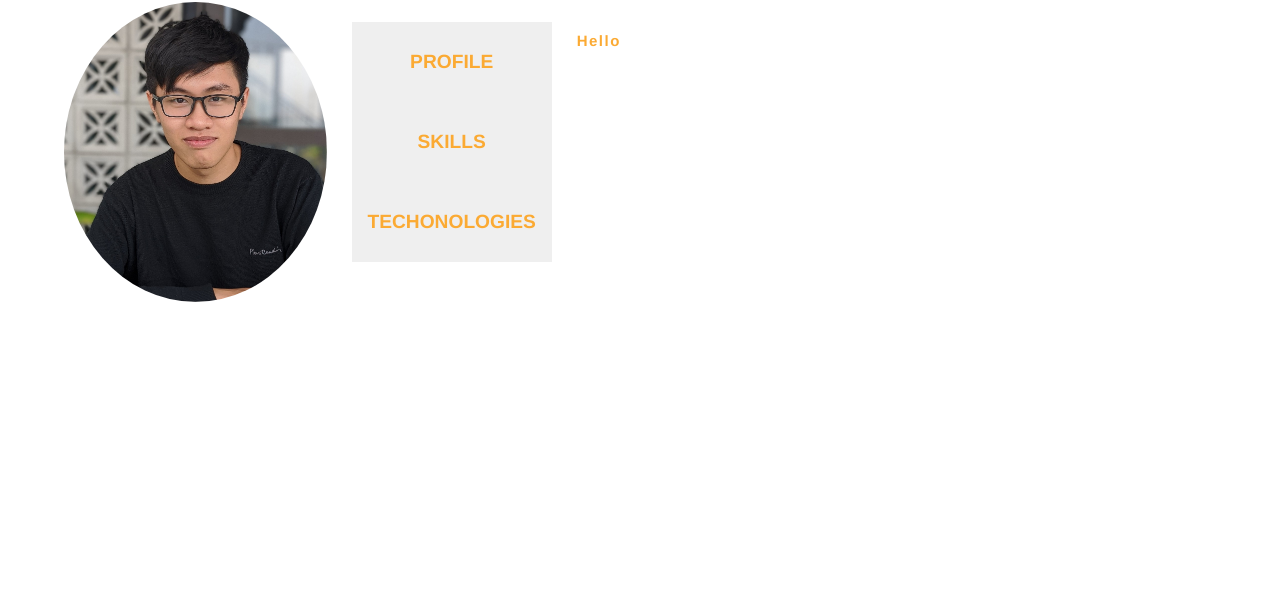
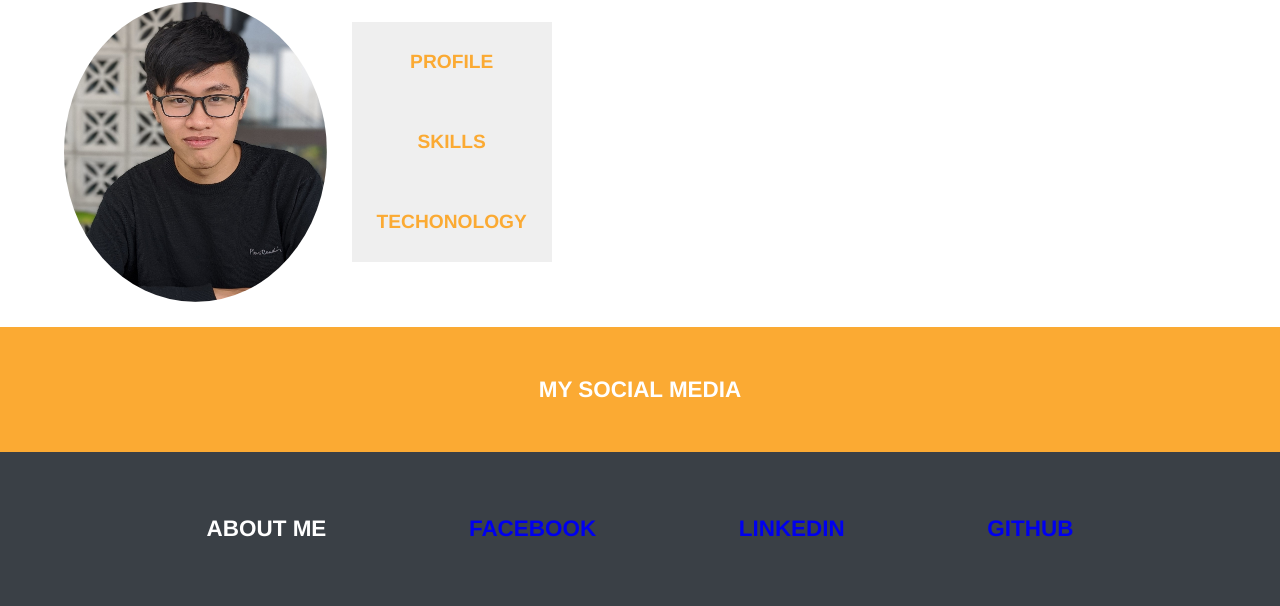
Before and after one commit to LocNguyen2000/Portfolio, a plain HTML site: page index.html in a window 1280 px wide. Shown: the part 663-1269 px from the top of the page. Before the commit the page ends 965 px from the top, so only its background shows below. Drawn offline with Linux system fonts and the light colour scheme.

Commit message:
Add files via upload

```diff
--- /dev/null
+++ b/CSS/body.css
@@ -0,0 +1,67 @@
+
+#body{
+    margin-top: 35px;
+    margin-left: 5%;
+}
+
+.about-content .container{
+    display: flex;
+    flex-direction: row;
+}
+
+.about-content .header{
+    font-family: OpenSans, Helvetica, Arial;
+    font-size: 30px;
+    font-style: normal;
+    font-weight: normal;
+    text-transform: none;
+    color: #3A4046;
+    padding: 10px;
+    letter-spacing: 1px;
+}
+.avatar{
+    border-radius: 50%;
+    height: 300px;
+}
+.btn-list{
+    list-style: none;
+    margin-left: 25px;
+    padding-top: 20px;
+}
+.btn-list button{
+    font-family: OpenSans, Helvetica, Arial;
+    padding: 10px;
+    width: 200px;
+    height: 80px;
+    border: none;
+    color: #fbaa33;
+    font-weight: bold;
+    font-size: larger;
+    /* border-bottom: 1px solid dimgrey; */
+    /* margin: 10px; */
+}
+.btn-list button:focus{
+    background-color:#fbaa33 ;
+    outline: none;
+    color: white;
+    border: none;
+}
+
+.desc{
+    padding-top: 30px;
+    width: 90%;
+    list-style: none;
+    margin-left: 25px;
+    font-family: OpenSans, Helvetica, Arial;
+    font-size: 20px;
+    font-style: normal;
+    font-weight: normal;
+    text-transform: none;
+    color:#fbaa33;
+    font-weight: bold;
+    letter-spacing: 1.5px;
+    /* color: #5D656C; */
+}
+.desc ul{
+    list-style: none;
+}
--- /dev/null
+++ b/CSS/footer.css
@@ -0,0 +1,49 @@
+#footer{
+    margin-top: 25px;
+    font-family: OpenSans, Helvetica, Arial;
+
+}
+
+.footer-container {
+    display: flex;
+    align-items: center;
+    width: 100%;
+    background-color:#fbaa33 ;
+    font-size: larger;
+    color: white;
+    justify-content: center;
+    /* text-align: center; */
+    height: 125px;
+ }
+
+ .contacts-info{
+     background-color: #3A4046;
+     width: 100%;
+     height: auto;
+     color: white;
+ }
+ .contacts-info ul{
+     display: flex;
+     justify-content: space-evenly;
+     list-style: none;
+     padding: 5%;
+ }
+ .contacts-info ul li{
+     display: flex;
+     flex-direction: column;
+     font-size: larger;
+
+ }
+
+
+ /* .contacts-info ul li:hover{
+     cursor: pointer;
+ } */
+ .contacts-info ul li a{
+     text-decoration: none;
+ }
+ .contacts-info ul li a:visited{
+     color: white;
+     text-decoration: none;
+
+ }
--- a/CSS/style.css
+++ b/CSS/style.css
@@ -4,29 +4,35 @@
     padding: 0px;
 }
 #header .nav-bar{
+    /* position: fixed; */
     display: flex;
     flex-direction: row;
-    /* padding-top: 25px; */
     padding-left: 15px;
-    /*padding-bottom: 20px; */
     height: 85px;
     align-items: center;
     box-shadow: 0 2px 2px 0 rgba(0, 0, 0, 0.1), 0 2px 2px 0 rgba(0, 0, 0, 0.09);
 }
+
+
 #header .nav-bar .logo{
     font-family: SourceSansPro-Black, Helvetica, Arial;
     font-size: 30px;
     font-style: normal;
     font-weight: normal;
-    letter-spacing: 1px;
+    letter-spacing: 0.75px;
     /* line-height: 10px; */
     text-transform: none;
     color: #3A4046;
+    border: none;
 
 }
 #header .nav-bar .logo:hover{
     cursor: pointer;
 }
+#header .nav-bar .logo:focus{
+    outline: none;
+}
+
 #header .nav-bar .nav-contents{
     display: flex;
     width: 80%;
@@ -51,7 +57,7 @@
     font-size: 23px;
     list-style: square;
     cursor: pointer;
-    transition: 0.2s ease;
+    transition: 0.25s ease;
 
 }
 .banner{
@@ -91,66 +97,3 @@
     letter-spacing: 1px;
     padding: 5px;
 }
-#body{
-    margin-top: 35px;
-    margin-left: 5%;
-}
-
-.about-content .container{
-    display: flex;
-    flex-direction: row;
-}
-
-.about-content .header{
-    font-family: OpenSans, Helvetica, Arial;
-    font-size: 30px;
-    font-style: normal;
-    font-weight: normal;
-    text-transform: none;
-    color: #3A4046;
-    padding: 10px;
-    letter-spacing: 1px;
-}
-.avatar{
-    border-radius: 50%;
-    height: 300px;
-}
-.btn-list{
-    list-style: none;
-    margin-left: 25px;
-    padding-top: 20px;
-}
-.btn-list button{
-    font-family: OpenSans, Helvetica, Arial;
-    padding: 10px;
-    width: 200px;
-    height: 80px;
-    border: none;
-    color: #fbaa33;
-    font-weight: bold;
-    font-size: larger;
-    /* border-bottom: 1px solid dimgrey; */
-    /* margin: 10px; */
-}
-.btn-list button:focus{
-    background-color:#fbaa33 ;
-    outline: none;
-    color: white;
-    border: none;
-}
-
-.desc{
-    padding-top: 30px;
-    width: 90%;
-    list-style: none;
-    margin-left: 25px;
-    font-family: OpenSans, Helvetica, Arial;
-    font-size: 15px;
-    font-style: normal;
-    font-weight: normal;
-    text-transform: none;
-    color:#fbaa33;
-    font-weight: bold;
-    letter-spacing: 1.5px;
-    /* color: #5D656C; */
-}
--- a/component.js
+++ b/component.js
@@ -3,7 +3,7 @@ const component = {}
 component.header = (name, job) => {
     return `
     <div class="nav-bar">
-        <span class="logo">My Portfolio</span>
+        <span ><button class="logo"><h3>My Portfolio</h3></button></span>
         <ul class="nav-contents">
             <li>Home</li>
             <li>About</li>
@@ -23,6 +23,37 @@ component.header = (name, job) => {
 
 component.body = () => {
     return `<div><div/>`
+}
+
+component.about = () => {
+    return `
+    <div class="about-content">
+        <div class="header">
+            <h3>ABOUT ME</h3>
+        </div>
+        <div class="container">
+            <img class="avatar" src = './img/banner.jpg'>
+            <div>
+                <ul class="btn-list">
+                    <li>
+                        <button id = 'prf-btn'>
+                            PROFILE
+                        </button>
+                    </li>
+                    <li>
+                        <button id = 'skl-btn'>
+                            SKILLS
+                        </button>
+                    </li>
+                    <li><button id = 'tnlg-btn'>TECHONOLOGY</button></li>
+                </ul>
+            </div>
+            <div id = 'desc-list'>
+
+            </div>
+        </div>
+    </div>
+    `
 }
 
 component.profile = () => {
@@ -57,7 +88,27 @@ component.skills = () => {
 
 component.tech = () => {
     return `
-        <div class = 'desc'>
-        </div>
+    <div class="desc">
+        <ul>
+            <li>
+                <span>ReactJS</span>
+                <span></span>
+            </li>
+            <br>
+            <li>
+                <span>NodeJs</span>
+            </li>
+            <br>
+
+            <li>
+                <span>ExpressJS</span>
+            </li>
+            <br>
+
+            <li>
+                <span>MongoDB</span>
+            </li>
+        </ul>
+    </div>
     `
 }
--- a/index.html
+++ b/index.html
@@ -3,7 +3,10 @@
         <meta charset="utf-8"/>
         <title>My Portfolio</title>
         <link rel = "stylesheet" href = './CSS/style.css'>
+        <link rel = "stylesheet" href = './CSS/body.css'>
+        <link rel = "stylesheet" href = './CSS/footer.css'>
         <meta name="viewport" content="width=device-width, initial-scale=1.0">
+
         <script src="./component.js"></script>
         <script src="./main.js"></script>
     </head>
@@ -12,28 +15,29 @@
 
         </section>
         <section id = 'body'>
-            <div class="about-content">
-                <div class="header">
-                    <h3>ABOUT ME</h3>
-                </div>
-                <div class="container">
-                    <img class="avatar" src = './img/banner.jpg'>
-                    <div>
-                        <ul class="btn-list">
-                            <li><button id = 'prf-btn' >PROFILE</button></li>
-                            <li><button id = 'skl-btn'>SKILLS</button></li>
-                            <li><button id = 'tnlg-btn'>TECHONOLOGIES</button></li>
-                        </ul>
-                    </div>
-                    <div id = 'desc-list'>
-                       <div class="desc">
-                            <div role="progressbar" value="32" max="100">Hello</div>
-                       </div>
-                    </div>
 
-                </div>
+
+        </section>
+        <section id = 'footer'>
+            <div class="footer-container">
+                <h3>MY SOCIAL MEDIA</h3>
             </div>
-
+            <div class="contacts-info">
+                <ul>
+                    <li>
+                        <h3>ABOUT ME</h3>
+                    </li>
+                    <li>
+                        <h3><a href="https://www.facebook.com/profile.php?id=100004473497005">FACEBOOK</a></h3>
+                    </li>
+                    <li>
+                        <h3><a href="https://www.linkedin.com/in/nguy%E1%BB%85n-h%E1%BB%AFu-l%E1%BB%99c-9607a11b1/">LINKEDIN</a></h3>
+                    </li>
+                    <li>
+                        <h3><a href="https://github.com/LocNguyen2000">GITHUB</a></h3>
+                    </li>
+                </ul>
+            </div>
         </section>
     </body>
 </HTML>
--- a/main.js
+++ b/main.js
@@ -2,7 +2,10 @@ window.onload = init
 
 function init(){
     document.getElementById('header').innerHTML += component.header('Nguyen Huu Loc', 'Frontend Developer')
-    document.getElementById('body').innerHTML += component.body('Loc')
+    document.getElementById('body').innerHTML += component.about()
+
+
+
 
     aboutDesc = document.getElementById('desc-list')
 
```
